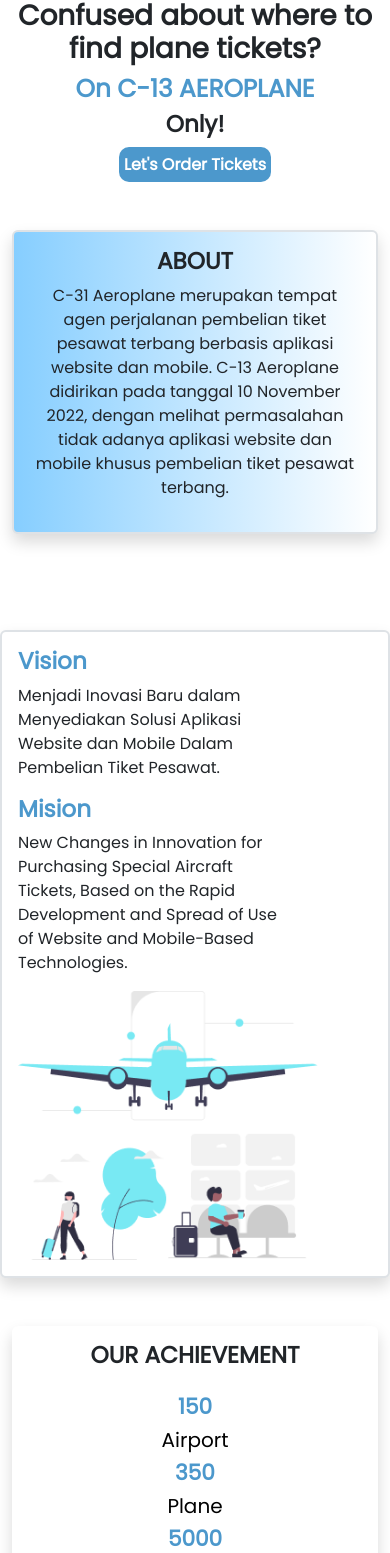
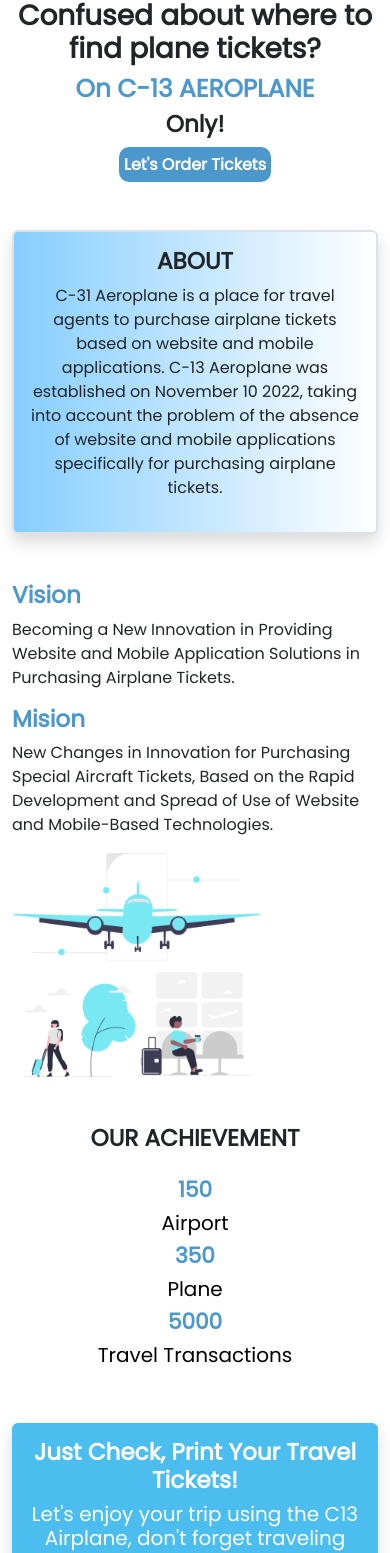
Before and after one commit to afanfian/FE-FSW-Tim-C-13, a React (Create React App) app: page /about in a window 390 px wide. Shown: the part 426-1979 px from the top of the page. Built offline with nearby package versions, Linux system fonts and the light colour scheme.

Commit message:
fix: update padding, margin & responsive

```diff
--- a/src/styles/about.css
+++ b/src/styles/about.css
@@ -12,6 +12,7 @@
     padding-left: 10%;
     padding-right: 10%;
 }
+
 .vision{
     border-radius: 10px;
     border-color: #4C98CC;
@@ -35,5 +36,4 @@
 
 }
 @media only screen and (min-width: 360px) {
-
 }
--- a/src/styles/layout/footer.css
+++ b/src/styles/layout/footer.css
@@ -1,6 +1,5 @@
 /* Footer */
 footer {
-    margin-top: 4rem;
     padding: 2rem 0 8rem 0;
 }
 
--- a/src/views/about.jsx
+++ b/src/views/about.jsx
@@ -33,34 +33,32 @@ function about () {
             </Row>
             {/* About */}
             <Row>
-                <Col className="col-md-12 pt-5">
+                <Col className="col-md-12 pt-5 px-md-5">
                     <div className="about border border-2 shadow p-3 mb-5 bg-body rounded">
                       <h3 className="fw-bold">ABOUT</h3>
-                      <p className="w-100">C-31 Aeroplane merupakan tempat agen perjalanan pembelian tiket pesawat terbang
-                         berbasis aplikasi website dan mobile. C-13 Aeroplane didirikan pada tanggal 10 November 2022,
-                        dengan melihat permasalahan tidak adanya aplikasi website dan mobile khusus pembelian tiket pesawat terbang.
+                      <p className="w-100">C-31 Aeroplane is a place for travel agents to purchase airplane tickets based on website and mobile applications. C-13 Aeroplane was established on November 10 2022, taking into account the problem of the absence of website and mobile applications specifically for purchasing airplane tickets.
                       </p>
                     </div>
                 </Col>
             </Row>
             {/* Vision & Mision */}
-            <Row className="pt-5">
-                <Col className="border border-2 col-12 mb-5 d-flex flex-column flex-lg-row justify-content-evenly shadow p-3 mb-5 bg-body rounded">
+            <Row className="px-md-5">
+                <Col className="mision col-12 mb-5 d-flex flex-column flex-lg-row justify-content-evenly px-md-5">
                     <div className="vision d-flex flex-column">
                         <h3 className="text-green">Vision</h3>
-                        <p className="w-75">Menjadi Inovasi Baru dalam Menyediakan Solusi Aplikasi Website dan Mobile Dalam Pembelian Tiket Pesawat.</p>
+                        <p className="w-100">Becoming a New Innovation in Providing Website and Mobile Application Solutions in Purchasing Airplane Tickets.</p>
                         <h3 className="text-green">Mision</h3>
-                        <p className="w-75">New Changes in Innovation for Purchasing Special Aircraft Tickets, Based on the Rapid Development and Spread of Use of Website and Mobile-Based Technologies.</p>
+                        <p className="w-100">New Changes in Innovation for Purchasing Special Aircraft Tickets, Based on the Rapid Development and Spread of Use of Website and Mobile-Based Technologies.</p>
                     </div>
                     <div>
-                        <img src={VisionMision} width="300px" className="pr-5"/>
+                        <img src={VisionMision} width="250px" className="pr-5"/>
                     </div>
                 </Col>
             </Row>
             {/* Our Achievment */}
             <Row>
-                <Col className="achievment col-12">
-                    <div className="shadow shadow-primary shadow-intensity-lg p-3 mb-5 bg-body rounded">
+                <Col className="achievment col-12 px-md-5">
+                    <div className="mb-5">
                         <h3 className="text-center fw-bold text-center">OUR ACHIEVEMENT</h3>
                         <div className="d-flex flex-column flex-lg-row justify-content-evenly pt-3">
                             <div className="d-flex flex-column">
@@ -81,7 +79,7 @@ function about () {
             </Row>
             {/* Print Tickets */}
             <Row>
-                <Col>
+                <Col className="px-md-5">
                     <div className="print-ticket text-center text-white shadow p-3 mb-5 rounded">
                       <h3 className="fw-bold">Just Check, Print Your Travel Tickets!</h3>
                       <h5>Let's enjoy your trip using the C13 Airplane, don't forget traveling guys!</h5>
```
